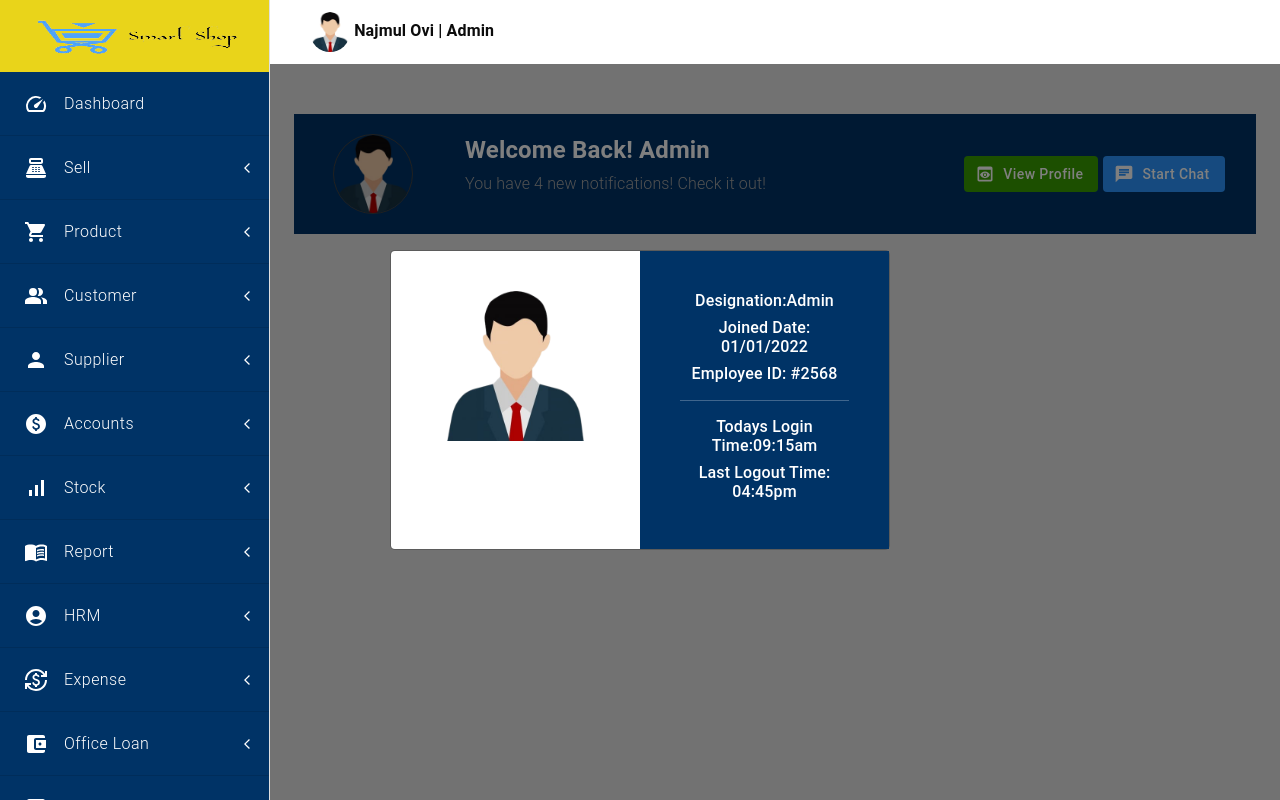
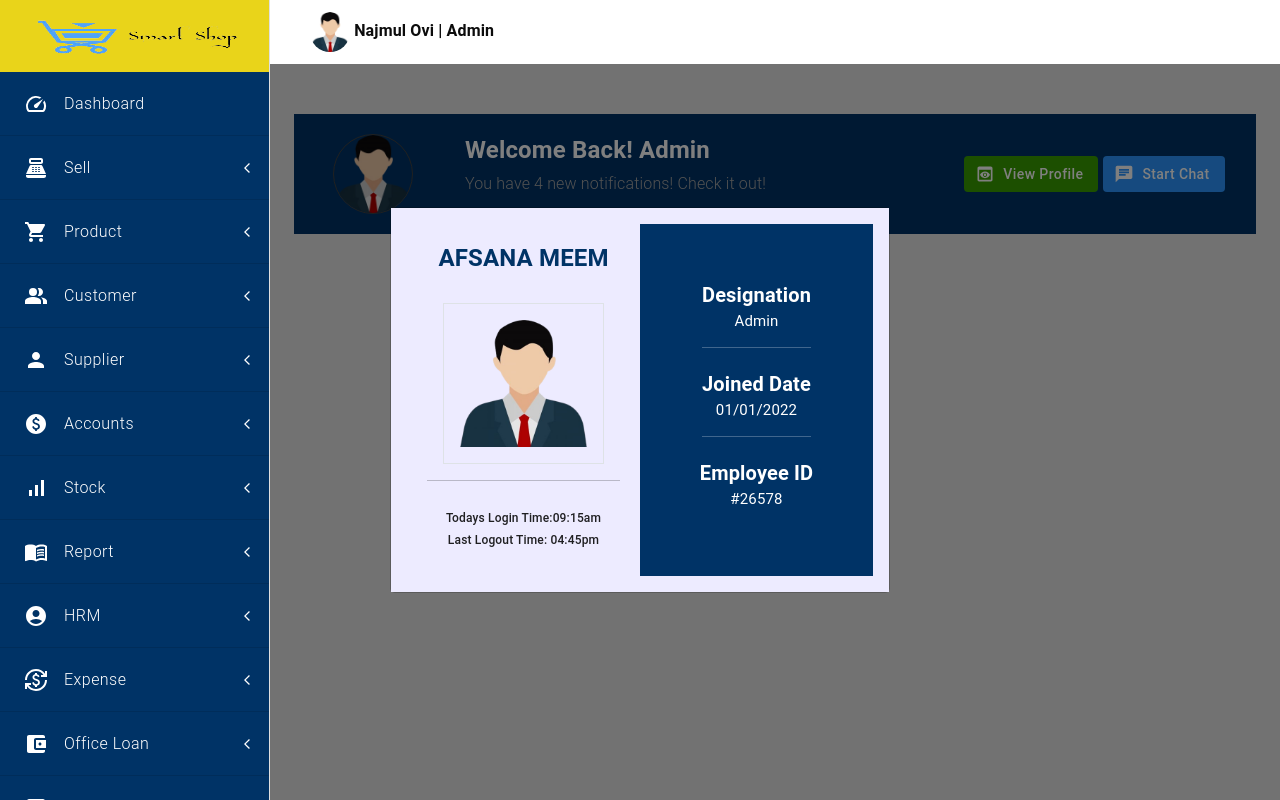
Before and after one commit to imRHB/smart-shop-client, a React (Create React App) app: page /dashboard/test-component in a window 1280 px wide. Both pictures are taken after a click on the button "View Profile". Shown: the top 800 px of the page. Built offline with nearby package versions, Linux system fonts and the light colour scheme; no server answers.

Commit message:
employee profile

```diff
--- a/src/pages/Dashboard/UIHome/SecondaryNav/SecondaryNav.js
+++ b/src/pages/Dashboard/UIHome/SecondaryNav/SecondaryNav.js
@@ -64,11 +64,13 @@ const SecondaryNav = () => {
                 </Grid>
             </Grid>
             {/* order now form */}
-            <Modal show={show} centered onHide={handleClose}>
+            <Modal show={show} centered onHide={handleClose} >
+                <Modal.Body style={{ backgroundColor: "rgb(237, 235, 255)" }}>
                     <Row style={{ margin: 0 }}>
-                    <Col md={6} sm={12} style={{ padding: "40px" }}>
+                        <Col md={6} sm={12} style={{ padding: "20px" }}>
+                            <h4 style={{ textAlign: "center", color: "#003366", fontWeight: "700", marginBottom: "30px" }}>AFSANA MEEM</h4>
                             {true && (
-                            <div className="mx-3 text-center" >
+                                <div className="mx-3 text-center border border-1 p-3" >
                                     {false ? (
                                         <img
                                             style={{
@@ -82,33 +84,31 @@ const SecondaryNav = () => {
                                     ) : (
                                         <img
                                             className="img-fluid"
-                                        style={{
-                                            width: "150px",
-                                            height: "150px"
-                                        }}
+
                                             src={defaultUser}
                                             alt=""
                                         />
                                     )}
                                 </div>
                             )}
+                            <hr />
+                            <h6 style={{ marginTop: "30px", textAlign: "center", fontSize: "12px" }}>Todays Login Time:09:15am</h6>
+
+                            <h6 style={{ textAlign: "center", fontSize: "12px" }}>Last Logout Time: 04:45pm</h6>
                         </Col>
-                    <Col md={6} sm={12} style={{ backgroundColor: "#003366", padding: "40px", color: "white", textAlign: "center" }} >
+                        <Col md={6} sm={12} style={{ backgroundColor: "#003366", padding: "20px", color: "white", textAlign: "center", display: "flex", flexDirection: "column", alignItems: "center", justifyContent: "center" }} >
 
-                        <h6 className={`${styles.employeeTitle}`} >Designation:<span className={`${styles.employeeInfo}`}>Admin</span></h6>
+                            <h6 className={`${styles.employeeTitle}`} >Designation<span className={`${styles.employeeInfo}`}><br />Admin</span><hr /></h6>
 
-                        <h6>Joined Date: 01/01/2022</h6>
+                            <h6 className={`${styles.employeeTitle}`} >Joined Date<span className={`${styles.employeeInfo}`}><br /> 01/01/2022</span><hr /></h6>
 
-                        <h6>Employee ID: #2568</h6>
-                        <hr />
-                        <h6>Todays Login Time:09:15am</h6>
+                            <h6 className={`${styles.employeeTitle}`} >Employee ID<span className={`${styles.employeeInfo}`}><br />#26578</span></h6>
 
-                        <h6>Last Logout Time: 04:45pm</h6>
                         </Col>
                     </Row>
-
+                </Modal.Body>
             </Modal>
-        </div>
+        </div >
     );
 };
 
--- a/src/pages/Dashboard/UIHome/SecondaryNav/SecondaryNav.module.css
+++ b/src/pages/Dashboard/UIHome/SecondaryNav/SecondaryNav.module.css
@@ -41,10 +41,12 @@
 }
 
 .employeeTitle{
+    font-weight: 700;
+    font-size: 20px;
+}
+.employeeInfo{
+
+    font-weight: 400;
+    font-size: 15px;
 
 }
-.employeeInfo{
-    /* font-size: 17px;
-    font-weight: 700; */
-
-}
```
Lines whose indentation alone changed are shown as unchanged.
